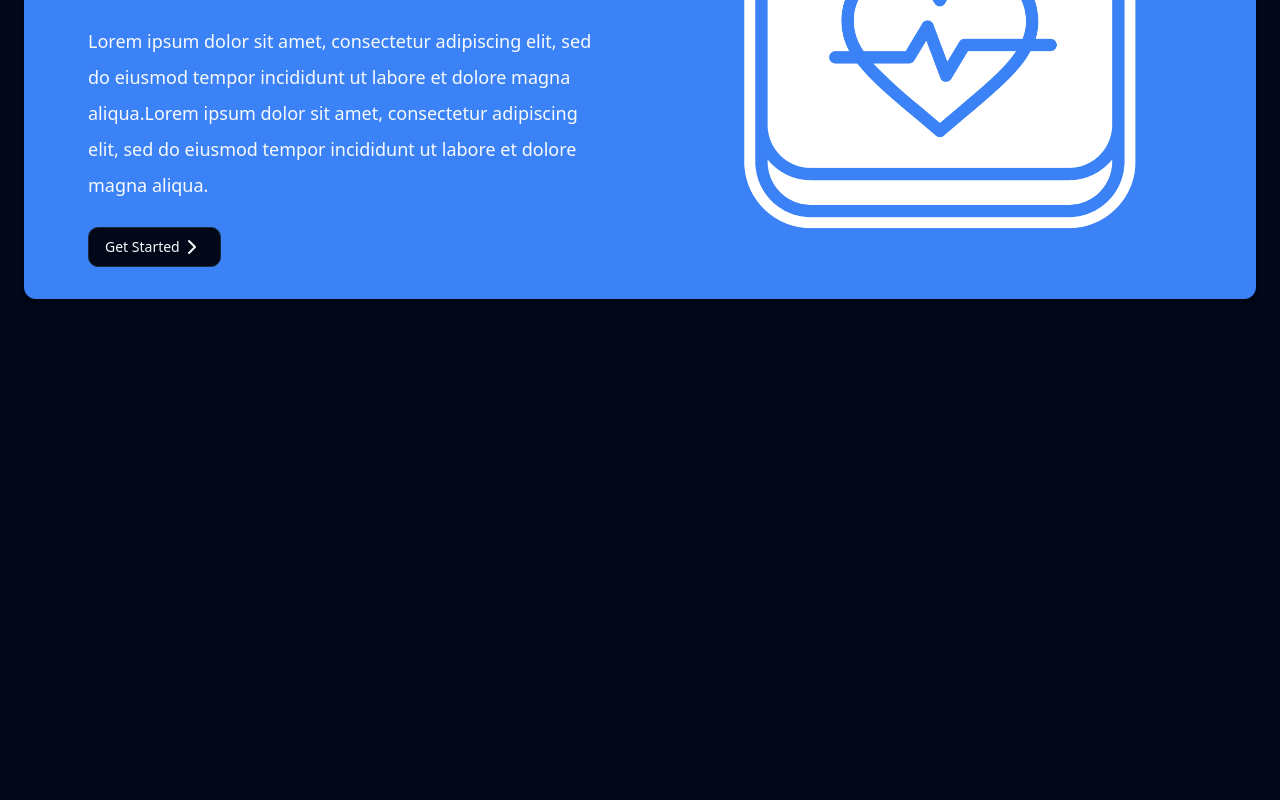
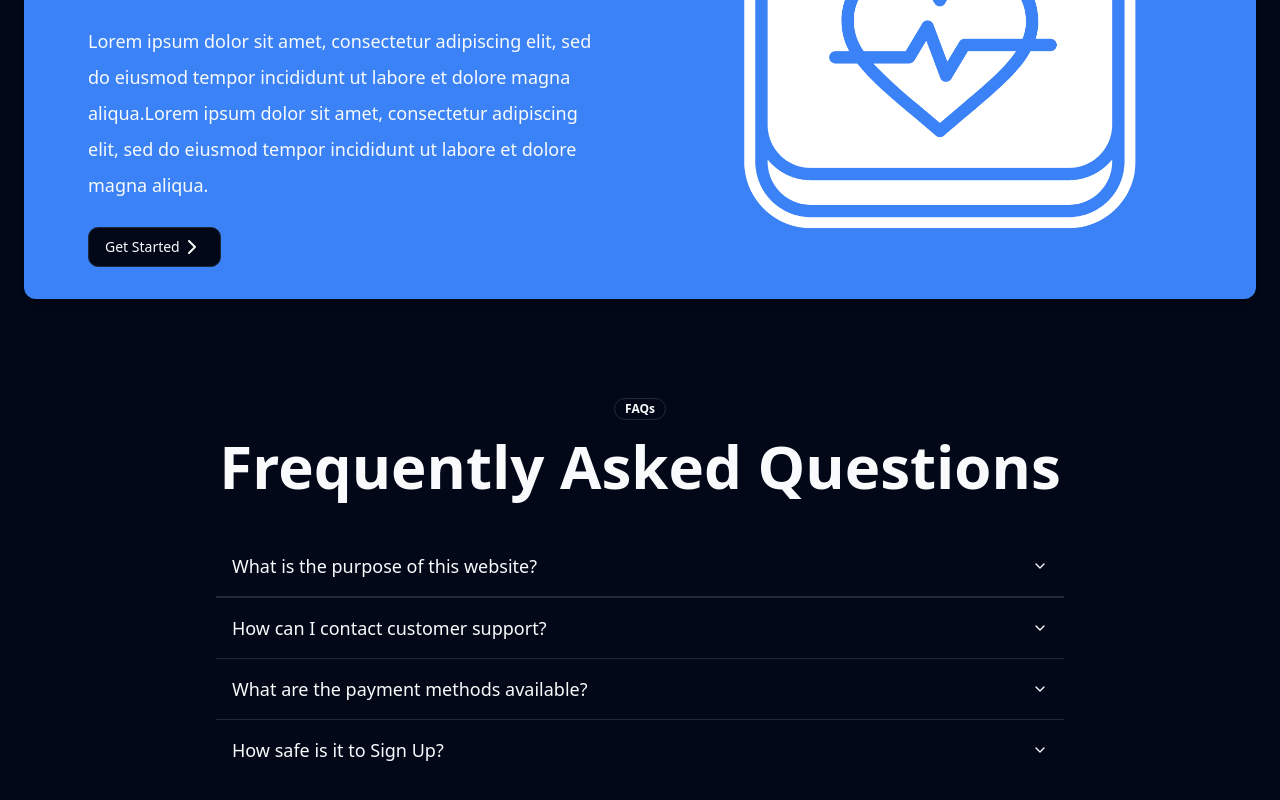
Before and after one commit to slaygun/LandingPage-Template, a React (Vite) app: page / in a window 1280 px wide. Shown: the part 2785-3585 px from the top of the page. Before the commit the page ends 3132 px from the top, so only its background shows below. Built offline with nearby package versions, Linux system fonts and the light colour scheme.

Commit message:
faq done

```diff
--- a/src/LandingPage.jsx
+++ b/src/LandingPage.jsx
@@ -3,6 +3,7 @@ import Navbar from './sections/navbar';
 import HeroSection from './sections/HeroSection';
 import Features from './sections/Features';
 import CTA from './sections/CTA';
+import FAQSection from './sections/Faq';
 
 function LandingPage() {
   return (
@@ -11,6 +12,7 @@ function LandingPage() {
       <HeroSection/>
       <Features/>
       <CTA/>
+      <FAQSection/>
     </div>
   )
 }
--- /dev/null
+++ b/src/components/ui/badge.jsx
@@ -0,0 +1,34 @@
+import * as React from "react"
+import { cva } from "class-variance-authority";
+
+import { cn } from "@/lib/utils"
+
+const badgeVariants = cva(
+  "inline-flex items-center rounded-full border px-2.5 py-0.5 text-xs font-semibold transition-colors focus:outline-none focus:ring-2 focus:ring-ring focus:ring-offset-2",
+  {
+    variants: {
+      variant: {
+        default:
+          "border-transparent bg-primary text-primary-foreground hover:bg-primary/80",
+        secondary:
+          "border-transparent bg-secondary text-secondary-foreground hover:bg-secondary/80",
+        destructive:
+          "border-transparent bg-destructive text-destructive-foreground hover:bg-destructive/80",
+        outline: "text-foreground",
+      },
+    },
+    defaultVariants: {
+      variant: "default",
+    },
+  }
+)
+
+function Badge({
+  className,
+  variant,
+  ...props
+}) {
+  return (<div className={cn(badgeVariants({ variant }), className)} {...props} />);
+}
+
+export { Badge, badgeVariants }
--- a/src/sections/Faq.jsx
+++ b/src/sections/Faq.jsx
@@ -0,0 +1,53 @@
+import { AccordionTrigger, AccordionContent, AccordionItem, Accordion } from "@/components/ui/accordion"
+import { Badge } from "@/components/ui/badge"
+
+
+export default function Component() {
+  return (
+    <section className="py-12 w-full max-w-4xl p-6 mx-auto">
+      <div className="text-center">
+        <Badge variant="outline">FAQs</Badge>
+        <h1 className="py-4 text-6xl font-bold">Frequently Asked Questions</h1>
+      </div>
+
+      <div className="mt-6">
+        <Accordion className="w-full divide-y" collapsible type="single">
+          <AccordionItem value="item-1">
+            <AccordionTrigger className="p-4 cursor-pointer text-lg font-medium  ">
+              What is the purpose of this website?
+            </AccordionTrigger>
+            <AccordionContent className="p-4">
+              This website is designed to provide users with a comprehensive overview of our services and products.
+            </AccordionContent>
+          </AccordionItem>
+          <AccordionItem value="item-2">
+            <AccordionTrigger className="p-4 cursor-pointer text-lg font-medium  ">
+              How can I contact customer support?
+            </AccordionTrigger>
+            <AccordionContent className="p-4">
+              You can reach out to our customer support team via the 'Contact Us' page. We are available 24/7 to
+              assist you.
+            </AccordionContent>
+          </AccordionItem>
+          <AccordionItem value="item-3">
+            <AccordionTrigger className="p-4 cursor-pointer text-lg font-medium">
+              What are the payment methods available?
+            </AccordionTrigger>
+            <AccordionContent className="p-4">
+              We accept all major credit cards, PayPal, and bank transfers.
+            </AccordionContent>
+          </AccordionItem>
+          <AccordionItem value="item-4">
+            <AccordionTrigger className="p-4 cursor-pointer text-lg font-medium">
+              How safe is it to Sign Up?
+            </AccordionTrigger>
+            <AccordionContent className="p-4">
+            Signing up with us is completely safe, and we employ industry-standard
+            security measures to protect your personal information.
+            </AccordionContent>
+          </AccordionItem>
+        </Accordion>
+      </div>
+    </section>
+  )
+}
--- a/src/sections/HeroSection.jsx
+++ b/src/sections/HeroSection.jsx
@@ -9,7 +9,7 @@ function HeroSection() {
         <div class="circle w-[17rem] h-[17rem] bg-[#26b9fd42] rounded-[100%]" />
       </div>
       <div className="container px-4 md:px-6 ">
-        <div className="grid gap-4  md:grid-cols-2 md:gap-16 flex items-center">
+        <div className="gap-4 grid grid-cols-1 lg:grid-cols-2 md:gap-16 flex items-center">
           <div>
             <h1 className="text-6xl font-extrabold mb-4">
               Elevating Healthcare with Trust
```
